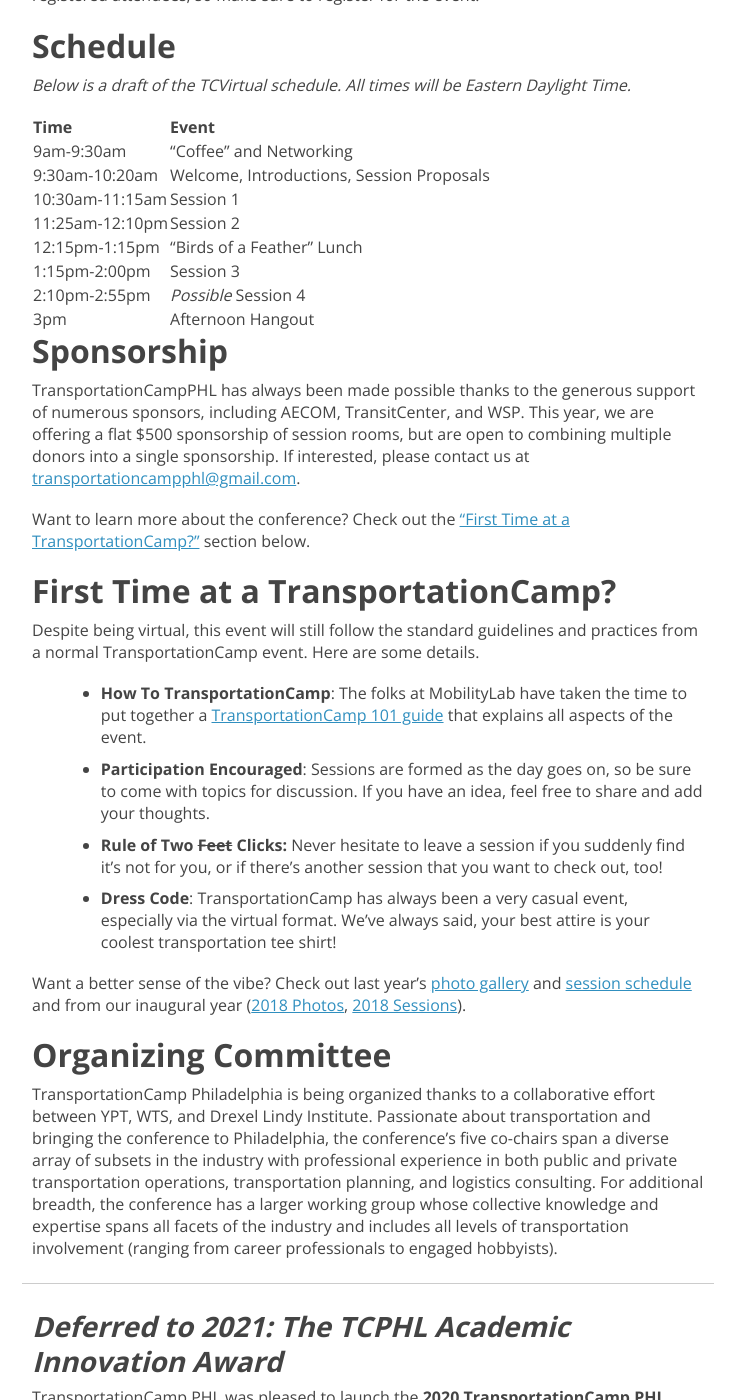
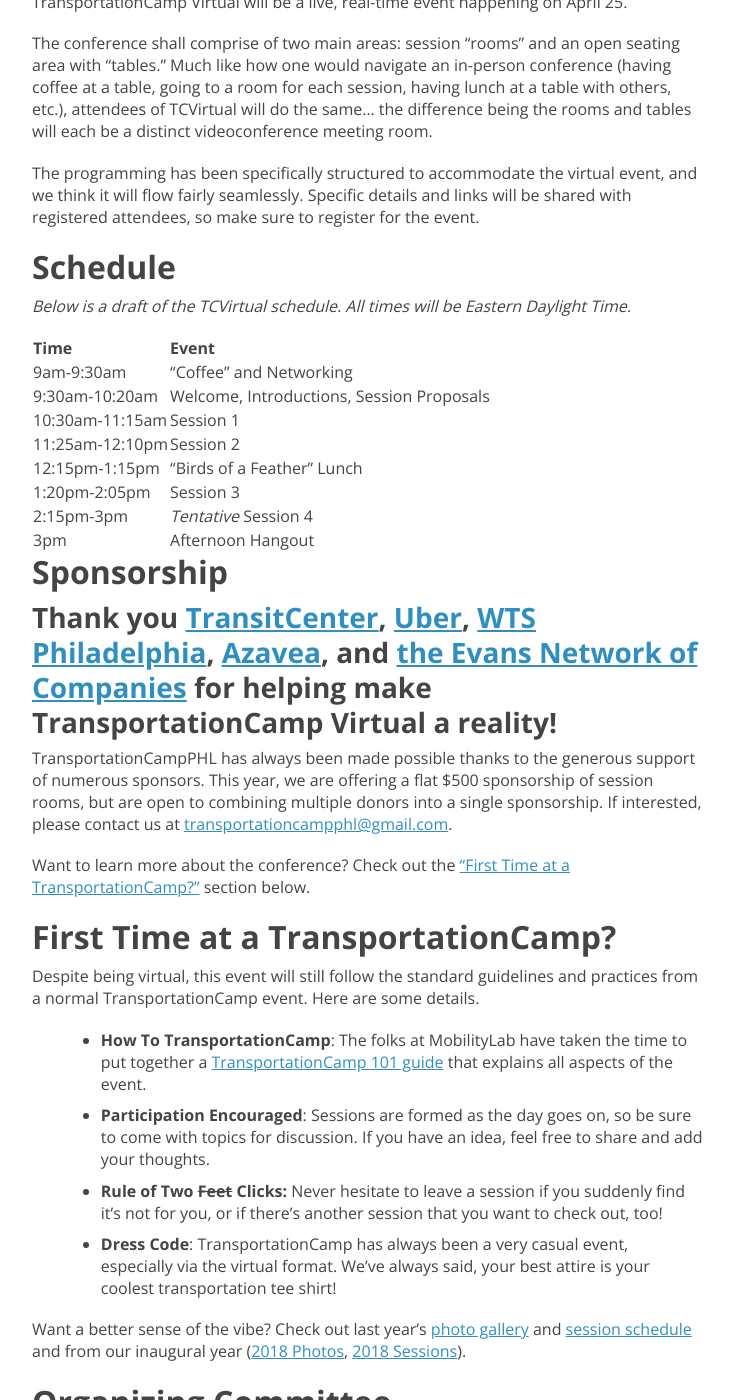
Before and after one commit to transpocamp/transportationcamp.org, a Jekyll site: the page built from events/phl2020/index.markdown, in a window 1280 px wide and 1400 px high, scrolled down 2532 px. Shown: the whole window, without its empty margins (272-1005 px from the left). Built offline with Jekyll 4.4.1, drawn with Linux system fonts in a browser that asks for light colours; nearby versions of some CDN libraries; comment, search, counter and statistics services are not loaded; some of the changed text lies outside the part shown.

Commit message:
TC Virtual Day-Before Update

```diff
--- a/events/phl2020/index.markdown
+++ b/events/phl2020/index.markdown
@@ -11,6 +11,8 @@
 **Join us for the first TransportationCamp Virtual, TCPHL's response to COVID-19!**
 
 ![Scenes from TransportationCamp PHL 2019](/events/phl2018/Scenes%20from%20TCPHL18.jpg)
+
+> # If you are a registered attendee, please check the email at which you registered for connection details.
 
 Whether you work in the industry or simply have an interest, we welcome you to join us online for a day filled with ideas at the intersection of transportation, technology, and urbanism.
 
@@ -34,6 +36,8 @@
 ## <a name="registration"></a> Registration
 
 <div style="width:100%; text-align:left;"><iframe src="https://eventbrite.com/tickets-external?eid=100059366258&ref=etckt" frameborder="0" height="400" width="100%" vspace="0" hspace="0" marginheight="5" marginwidth="5" scrolling="auto" allowtransparency="true"></iframe></div>
+
+We've sold out, but are releasing some additional tickets from the waitlist! Add your name to the waitlist and monitor your email — once a ticket is released, you'll need to claim it quickly!
 
 
 ##  <a name="connect"></a> Stay Connected
@@ -100,13 +104,15 @@
 | 10:30am-11:15am | Session 1
 | 11:25am-12:10pm | Session 2
 | 12:15pm-1:15pm | "Birds of a Feather" Lunch
-| 1:15pm-2:00pm |Session 3
-| 2:10pm-2:55pm | *Possible* Session 4
+| 1:20pm-2:05pm |Session 3
+| 2:15pm-3pm | *Tentative* Session 4
 | 3pm | Afternoon Hangout
 
 ## Sponsorship
 
-TransportationCampPHL has always been made possible thanks to the generous support of numerous sponsors, including AECOM, TransitCenter, and WSP. This year, we are offering a flat $500 sponsorship of session rooms, but are open to combining multiple donors into a single sponsorship. If interested, please contact us at [transportationcampphl@gmail.com](mailto:transportationcampphl@gmail.com).
+### Thank you [TransitCenter](http://transitcenter.org/), [Uber](http://uber.com/), [WTS Philadelphia](http://www.wtsinternational.org/philadelphia/), [Azavea](https://www.azavea.com/), and [the Evans Network of Companies](https://theenoc.com/) for helping make TransportationCamp Virtual a reality!
+
+TransportationCampPHL has always been made possible thanks to the generous support of numerous sponsors. This year, we are offering a flat $500 sponsorship of session rooms, but are open to combining multiple donors into a single sponsorship. If interested, please contact us at [transportationcampphl@gmail.com](mailto:transportationcampphl@gmail.com).
 
 Want to learn more about the conference? Check out the ["First Time at a TransportationCamp?"](#firsttime) section below.
 
```
